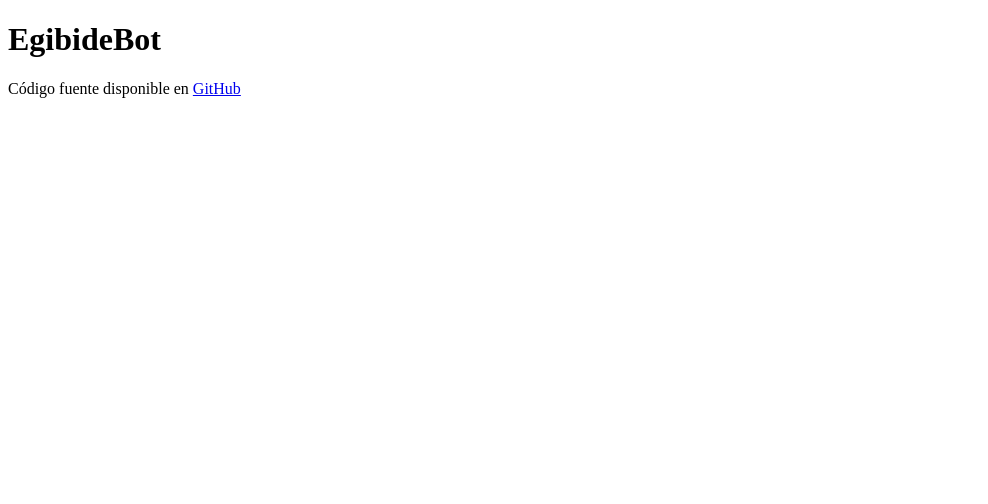
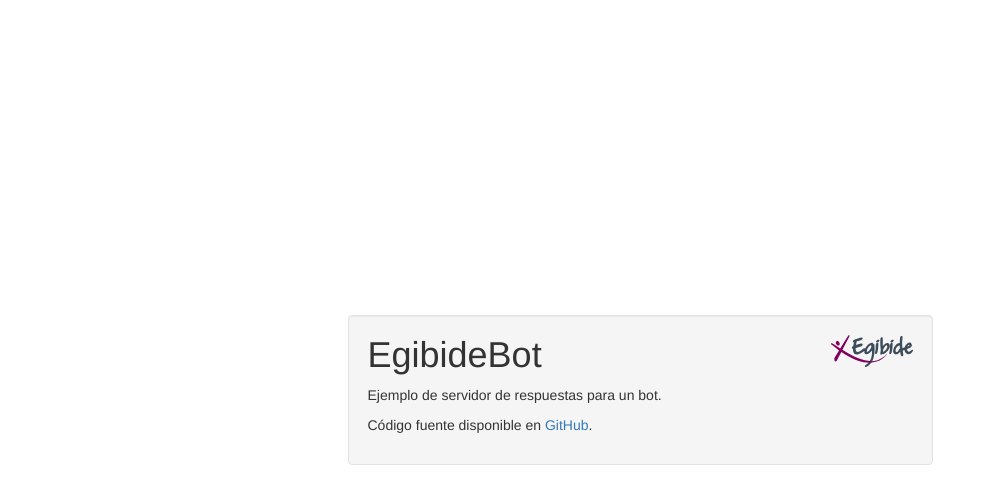
Before and after one commit to ijaureguialzo/egibidebot-chatfuel, a website: page public/index.html in a window 1280 px wide. Shown: the whole page, without its empty margins (0-988 px from the left). Drawn offline with nearby package versions, Linux system fonts and the light colour scheme.

Commit message:
Nueva portada

```diff
--- a/public/index.html
+++ b/public/index.html
@@ -1,11 +1,46 @@
 <!DOCTYPE html>
 <html lang="es">
 <head>
-	<meta charset="UTF-8">
+  <meta charset="UTF-8">
 	<title>EgibideBot</title>
+
+	<!-- Latest compiled and minified CSS -->
+	<link rel="stylesheet" href="https://maxcdn.bootstrapcdn.com/bootstrap/3.3.7/css/bootstrap.min.css" integrity="sha384-BVYiiSIFeK1dGmJRAkycuHAHRg32OmUcww7on3RYdg4Va+PmSTsz/K68vbdEjh4u" crossorigin="anonymous">
+
+  <style type="text/css">
+    .vertical-center {
+      min-height: 100vh;
+      margin: 0;
+      display: flex;
+      align-items: center;
+    }
+    h1 {
+      margin-top: 0;
+    }
+  </style>
 </head>
 <body>
-	<h1>EgibideBot</h1>
-	<p>Código fuente disponible en <a href="https://github.com/ijaureguialzo/egibidebot">GitHub</a></p>
+
+<div class="vertical-center">
+  <div class="container">
+    <div class="row">
+      <div class="col-md-6 col-md-offset-3 well">
+
+        <div class="row">
+          <div class="col-md-9">
+            <h1>EgibideBot</h1>
+            <p>Ejemplo de servidor de respuestas para un bot.</p>
+            <p>Código fuente disponible en <a href="https://github.com/ijaureguialzo/egibidebot">GitHub</a>.</p>
+          </div>
+          <div class="col-md-3" style="text-align:right;">
+            <a href="http://www.egibide.org" target="_blank"><img src="images/logo.svg" style="height:32px;" /></a>
+          </div>
+        </div>
+
+      </div>
+    </div>
+  </div>
+</div>
+
 </body>
 </html>
```
Also changed, not shown: public/images/logo.svg (added).
